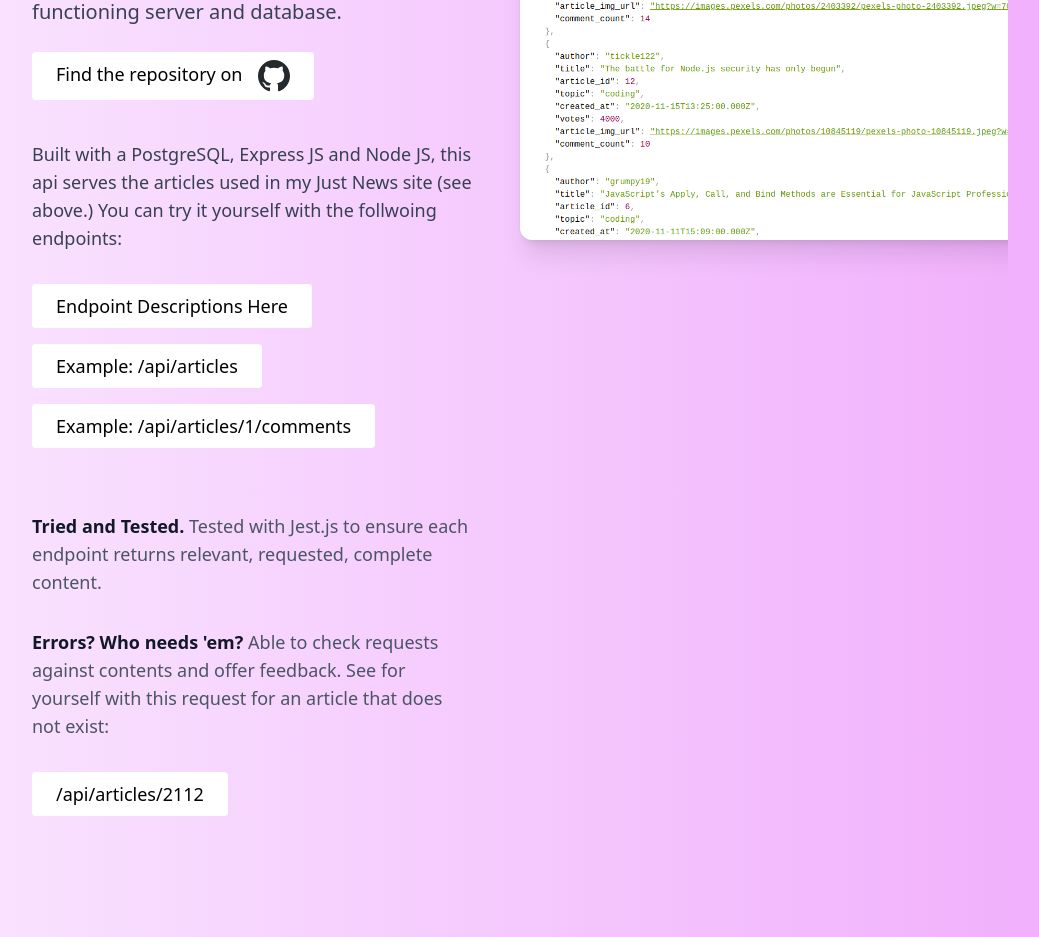
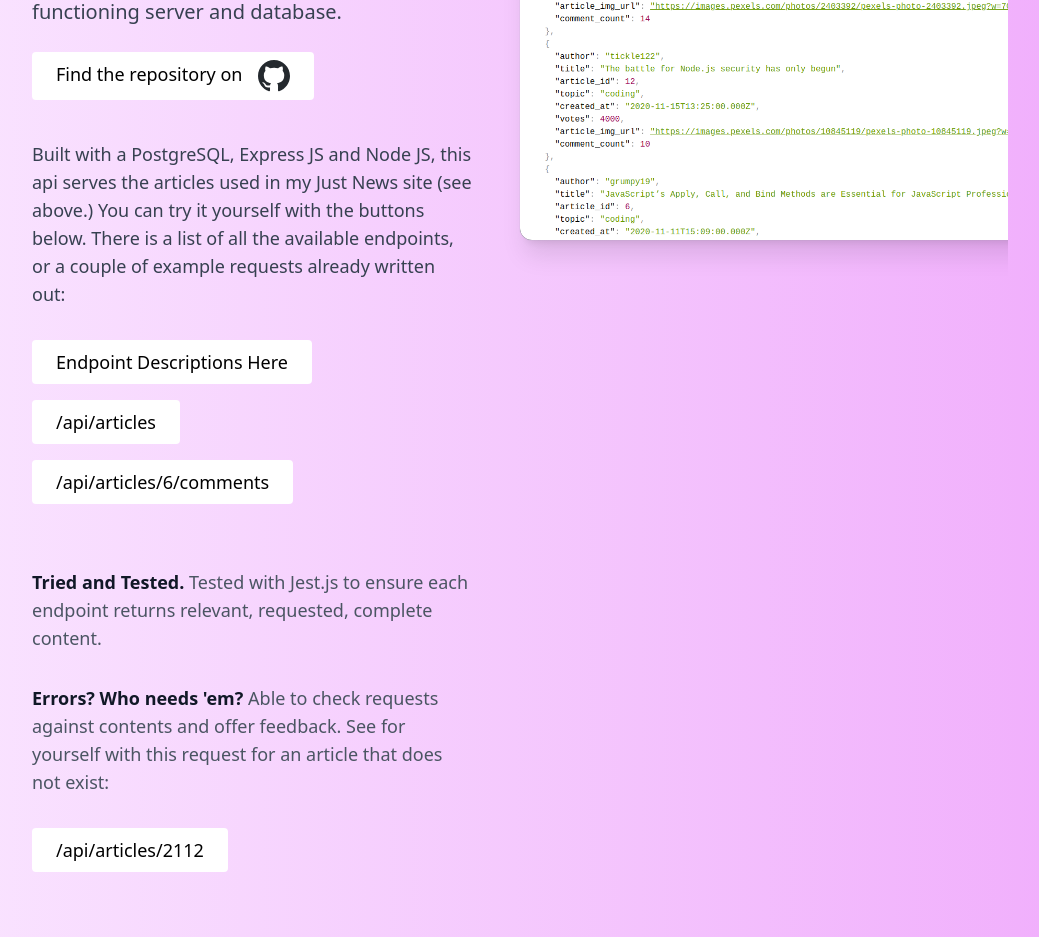
Before and after one commit to DanielCouperthwaite/Portfolio, a React (Vite) app: page / in a window 1280 px wide. Shown: the part 4084-5021 px from the top of the page, without its empty margins (136-1175 px from the left). Built offline with nearby package versions, Linux system fonts and the light colour scheme.

Commit message:
fix spacing issue with project links

```diff
--- a/src/components/About.jsx
+++ b/src/components/About.jsx
@@ -39,7 +39,7 @@ export default function About () {
 
 <div id="top" className="container mx-auto flex px-10 sm:px-20 py-20 md:flex-row flex-col items-center">
   <div >
-    <h1 className="title-font md:text-8xl text-4xl mb-12 font-large text-black py-7 sm:py-16">
+    <h1 className="title-font md:text-8xl text-4xl mb-12 font-large text-black py-6 sm:py-16">
       Daniel Couperthwaite
 
     </h1>
--- a/src/components/Projects.jsx
+++ b/src/components/Projects.jsx
@@ -134,15 +134,15 @@ export default function Projects() {
           <div className="lg:pr-4">
             <div className="max-w-xl text-lg leading-7 text-gray-700 lg:max-w-lg">
               <p>
-                Built with a PostgreSQL, Express JS and Node JS, this api serves the articles used in my Just News site (see above.) You can try it yourself with the follwoing endpoints:
+                Built with a PostgreSQL, Express JS and Node JS, this api serves the articles used in my Just News site (see above.) You can try it yourself with the buttons below. There is a list of all the available endpoints, or a couple of example requests already written out:
               </p>
               <ul className="mt-8 space-y-4">
 
               <li><a target="_blank" href="https://nc-news-qkml.onrender.com/api/articles/api" ><button target="_blank" className="flex-1 inline-flex text-black bg-white border-0 py-2 px-6 focus:outline-none hover:bg-gray-700 hover:text-white rounded text-lg">Endpoint Descriptions Here</button></a></li>
 
-              <li><a target="_blank" href="https://nc-news-qkml.onrender.com/api/articles" ><button target="_blank" className="flex-1 inline-flex text-black bg-white border-0 py-2 px-6 focus:outline-none hover:bg-gray-700 hover:text-white rounded text-lg">Example: /api/articles</button></a></li>
+              <li><a target="_blank" href="https://nc-news-qkml.onrender.com/api/articles" ><button target="_blank" className="flex-1 inline-flex text-black bg-white border-0 py-2 px-6 focus:outline-none hover:bg-gray-700 hover:text-white rounded text-lg">/api/articles</button></a></li>
 
-              <li><a target="_blank" href="https://nc-news-qkml.onrender.com/api/articles/11/comments"><button target="_blank"  className="flex-1 inline-flex text-black bg-white border-0 py-2 px-6 focus:outline-none hover:bg-gray-700 hover:text-white rounded text-lg">Example: /api/articles/1/comments</button></a></li>
+              <li><a target="_blank" href="https://nc-news-qkml.onrender.com/api/articles/6/comments"><button target="_blank"  className="flex-1 inline-flex text-black bg-white border-0 py-2 px-6 focus:outline-none hover:bg-gray-700 hover:text-white rounded text-lg">/api/articles/6/comments</button></a></li>
 
               </ul>
               <ul role="list" className="mt-8 space-y-8 text-gray-600">
```
